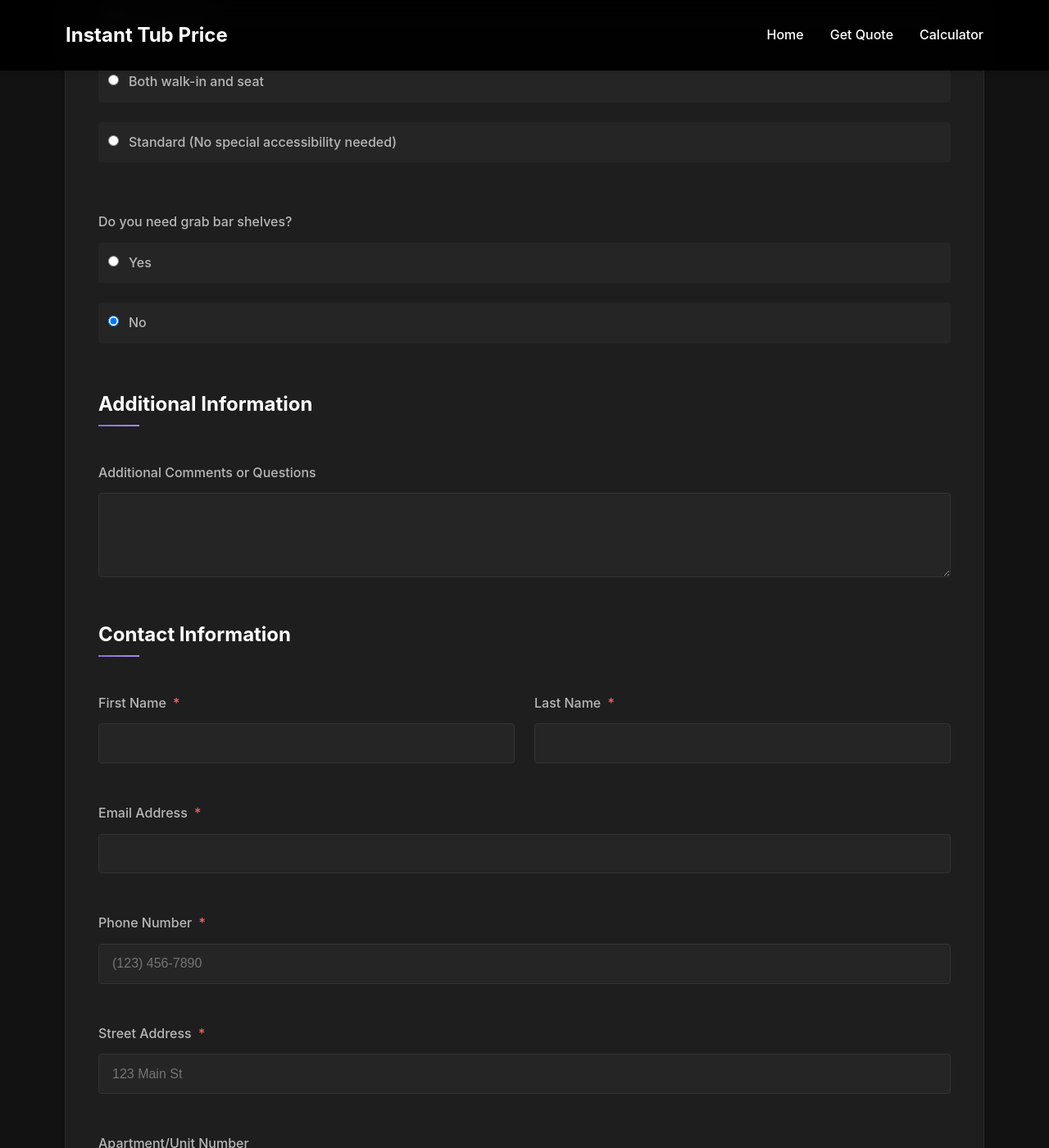
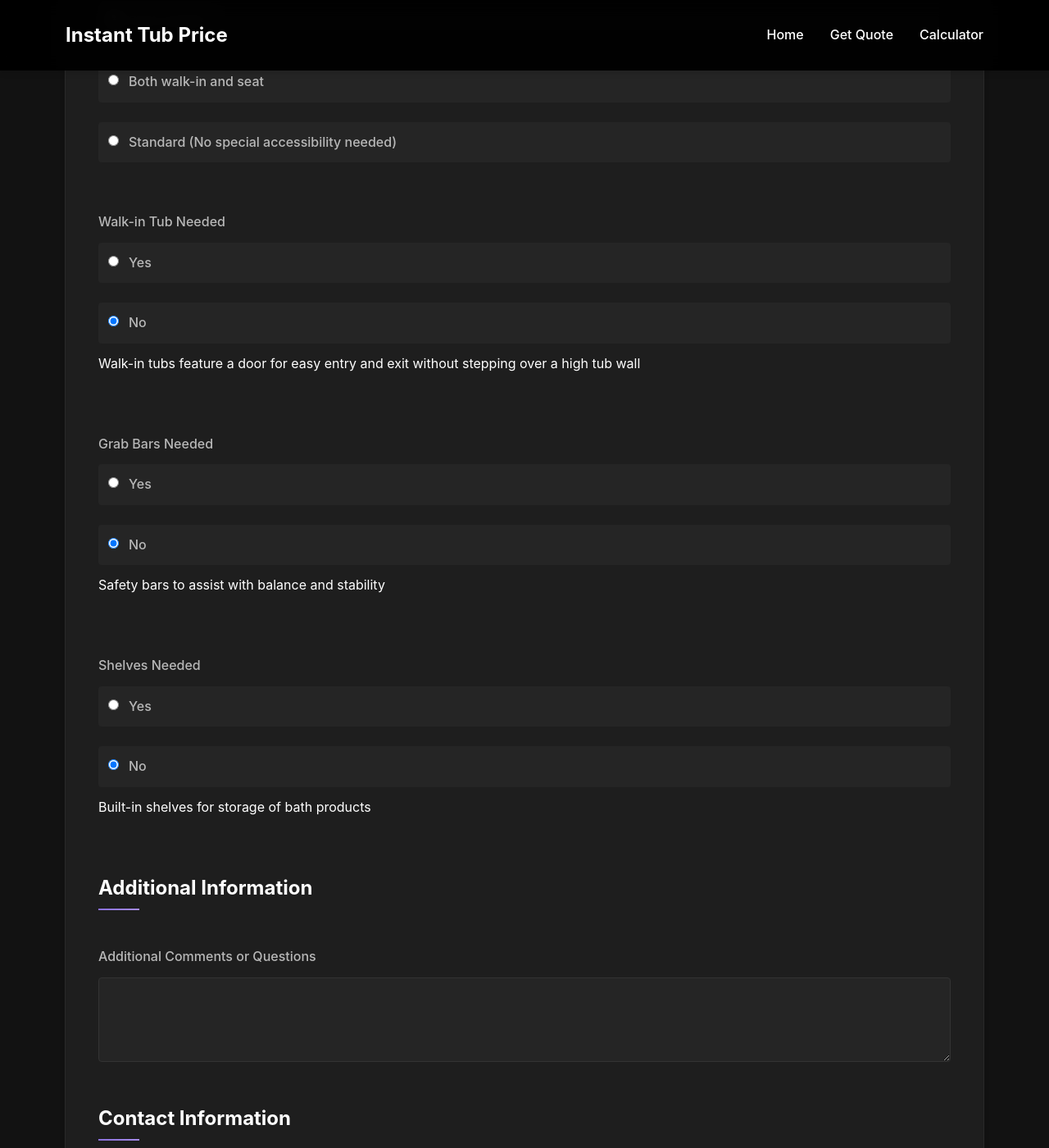
Before and after one commit to tim-amredev/tub-shower-leads, a Jekyll site: the page quote.html, which Jekyll copies as it is, in a window 1280 px wide and 1400 px high, scrolled down 3965 px. Shown: the whole window at 82% size. Built offline with Jekyll 4.4.1, drawn with Linux system fonts in a browser that asks for light colours.

Commit message:
Update quote.html

```diff
--- a/quote.html
+++ b/quote.html
@@ -311,7 +311,22 @@
           </div>
 
           <div class="form-group">
-            <label>Do you need grab bar shelves?</label>
+            <label>Walk-in Tub Needed</label>
+            <div class="radio-group">
+              <label class="radio-option">
+                <input type="radio" name="walkin_tub_needed" value="Yes">
+                Yes
+              </label>
+              <label class="radio-option">
+                <input type="radio" name="walkin_tub_needed" value="No" checked>
+                No
+              </label>
+            </div>
+            <p class="helper-text">Walk-in tubs feature a door for easy entry and exit without stepping over a high tub wall</p>
+          </div>
+
+          <div class="form-group">
+            <label>Grab Bars Needed</label>
             <div class="radio-group">
               <label class="radio-option">
                 <input type="radio" name="grab_bars_needed" value="Yes" id="grab-bars-yes">
@@ -322,11 +337,38 @@
                 No
               </label>
             </div>
+            <p class="helper-text">Safety bars to assist with balance and stability</p>
           </div>
 
           <div class="form-group" id="grab-bars-quantity-container" style="display: none;">
-            <label for="grab-bars-quantity">How many grab bar shelves?</label>
+            <label for="grab-bars-quantity">How many grab bars?</label>
             <select id="grab-bars-quantity" name="grab_bars_quantity">
+              <option value="1">1</option>
+              <option value="2">2</option>
+              <option value="3">3</option>
+              <option value="4">4</option>
+              <option value="5">5</option>
+            </select>
+          </div>
+
+          <div class="form-group">
+            <label>Shelves Needed</label>
+            <div class="radio-group">
+              <label class="radio-option">
+                <input type="radio" name="shelves_needed" value="Yes" id="shelves-yes">
+                Yes
+              </label>
+              <label class="radio-option">
+                <input type="radio" name="shelves_needed" value="No" id="shelves-no" checked>
+                No
+              </label>
+            </div>
+            <p class="helper-text">Built-in shelves for storage of bath products</p>
+          </div>
+
+          <div class="form-group" id="shelves-quantity-container" style="display: none;">
+            <label for="shelves-quantity">How many shelves?</label>
+            <select id="shelves-quantity" name="shelves_quantity">
               <option value="1">1</option>
               <option value="2">2</option>
               <option value="3">3</option>
```
